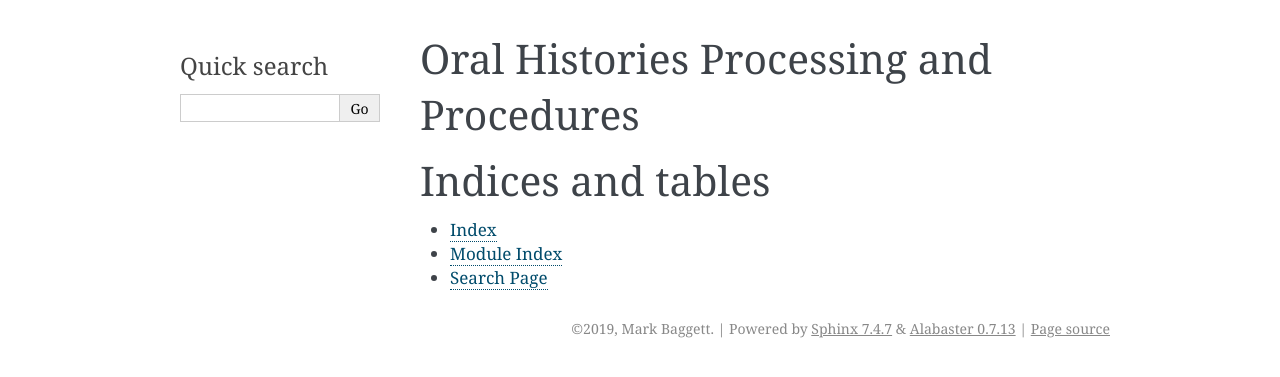
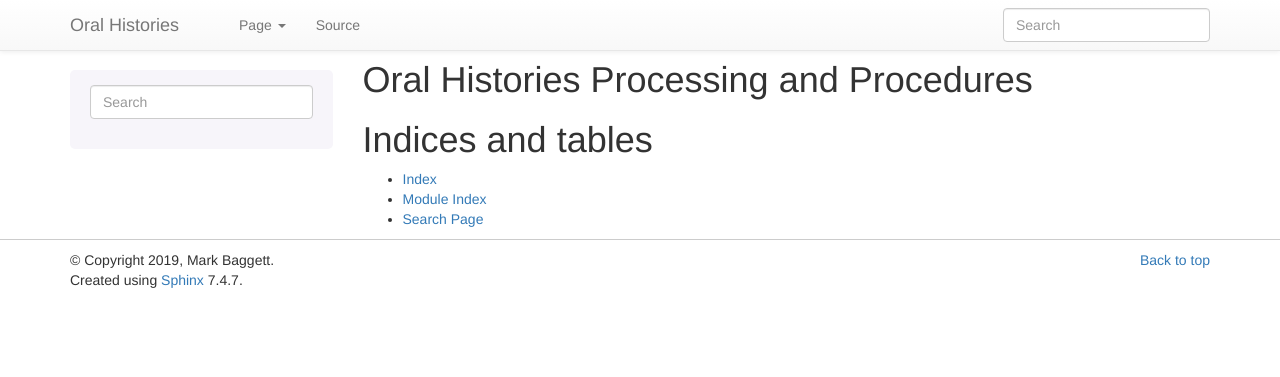
Before and after one commit to markpbaggett/oral_histories_temp_notes, a Sphinx documentation site: the page built from docs/source/index.rst, in a window 1280 px wide. Shown: the top 377 px of the page. Built offline with Sphinx 7.4.7, drawn with Linux system fonts in a browser that asks for light colours.

Commit message:
Switch to bootstrap.

```diff
--- a/docs/source/conf.py
+++ b/docs/source/conf.py
@@ -83,7 +83,7 @@ todo_include_todos = False
 # The theme to use for HTML and HTML Help pages.  See the documentation for
 # a list of builtin themes.
 #
-html_theme = 'alabaster'
+html_theme = 'bootstrap'
 
 # Theme options are theme-specific and customize the look and feel of a theme
 # further.  For a list of options available for each theme, see the
```
